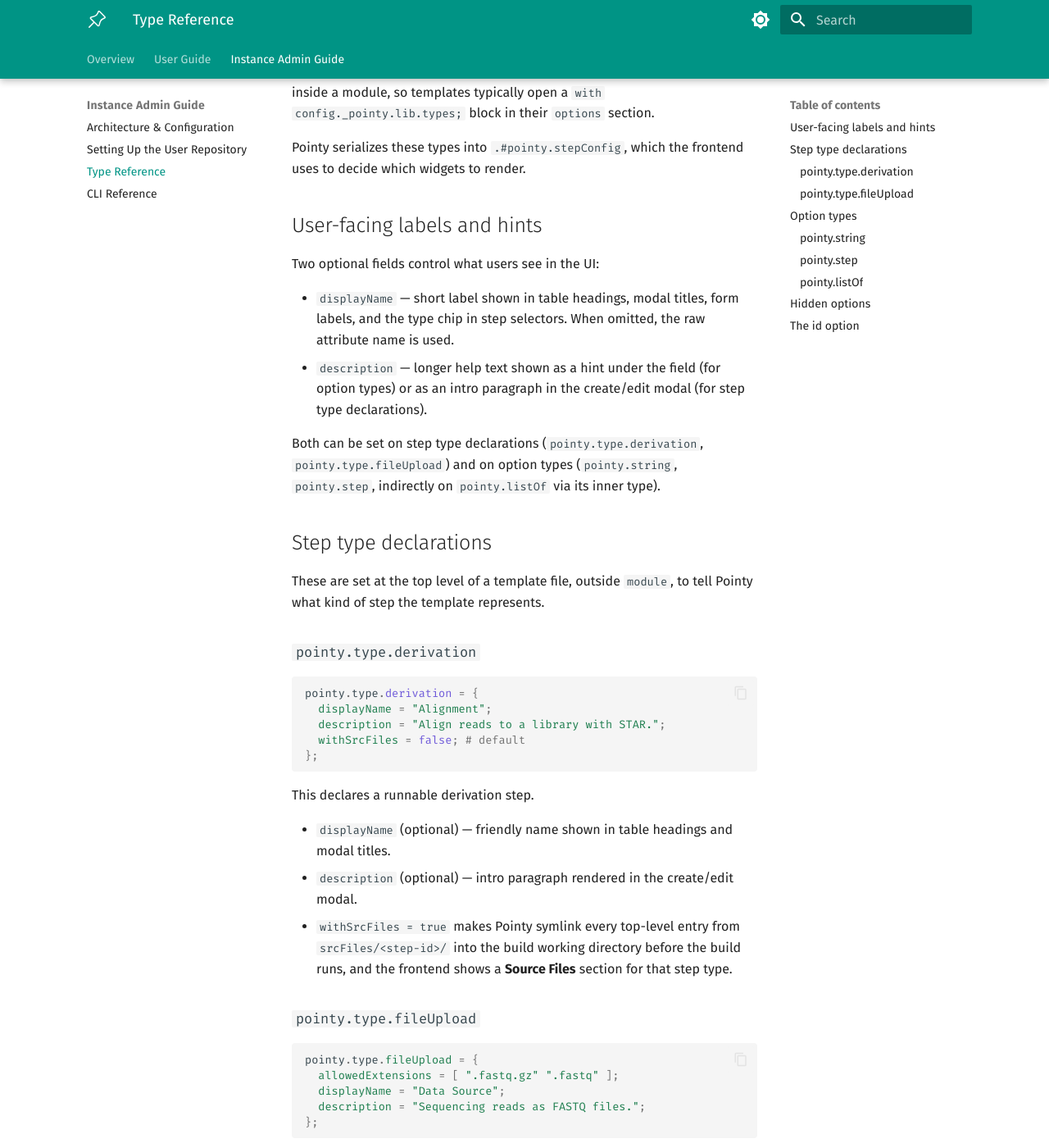
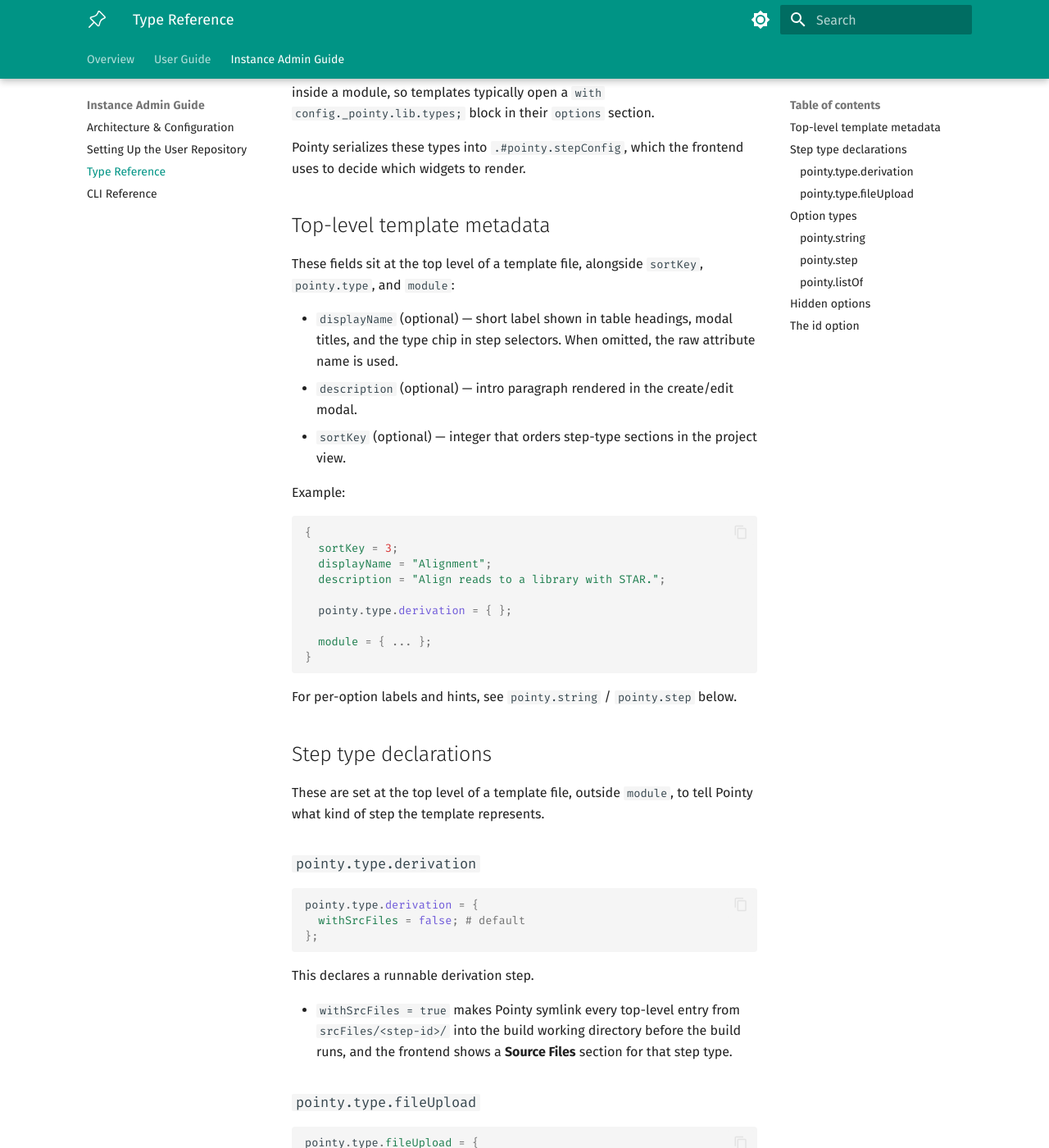
Before and after one commit to 421anon/pointy, an MkDocs documentation site: the page built from docs/pages/type-reference.md, in a window 1280 px wide and 1400 px high, scrolled down 220 px. Shown: the whole window at 82% size. Built offline with MkDocs 1.6.1 and Material for MkDocs 9.7.7, drawn with Linux system fonts in a browser that asks for light colours; some of the changed text lies outside the part shown.

Commit message:
Doc template displayName + description as top-level fields
Update the type reference and user-repo setup pages to show
`displayName`, `description`, and `sortKey` at the top of a template
file (alongside `pointy.type` and `module`) instead of nested inside
the type discriminator. Matches the schema move in pointy-stdlib.

````diff
--- a/docs/pages/type-reference.md
+++ b/docs/pages/type-reference.md
@@ -4,14 +4,29 @@
 
 Pointy serializes these types into `.#pointy.stepConfig`, which the frontend uses to decide which widgets to render.
 
-## User-facing labels and hints
+## Top-level template metadata
 
-Two optional fields control what users see in the UI:
+These fields sit at the top level of a template file, alongside `sortKey`, `pointy.type`, and `module`:
 
-- `displayName` — short label shown in table headings, modal titles, form labels, and the type chip in step selectors. When omitted, the raw attribute name is used.
-- `description` — longer help text shown as a hint under the field (for option types) or as an intro paragraph in the create/edit modal (for step type declarations).
+- `displayName` (optional) — short label shown in table headings, modal titles, and the type chip in step selectors. When omitted, the raw attribute name is used.
+- `description` (optional) — intro paragraph rendered in the create/edit modal.
+- `sortKey` (optional) — integer that orders step-type sections in the project view.
 
-Both can be set on step type declarations (`pointy.type.derivation`, `pointy.type.fileUpload`) and on option types (`pointy.string`, `pointy.step`, indirectly on `pointy.listOf` via its inner type).
+Example:
+
+```nix
+{
+  sortKey = 3;
+  displayName = "Alignment";
+  description = "Align reads to a library with STAR.";
+
+  pointy.type.derivation = { };
+
+  module = { ... };
+}
+```
+
+For per-option labels and hints, see `pointy.string` / `pointy.step` below.
 
 ## Step type declarations
 
@@ -21,16 +36,12 @@
 
 ```nix
 pointy.type.derivation = {
-  displayName = "Alignment";
-  description = "Align reads to a library with STAR.";
   withSrcFiles = false; # default
 };
 ```
 
 This declares a runnable derivation step.
 
-- `displayName` (optional) — friendly name shown in table headings and modal titles.
-- `description` (optional) — intro paragraph rendered in the create/edit modal.
 - `withSrcFiles = true` makes Pointy symlink every top-level entry from `srcFiles/<step-id>/` into the build working directory before the build runs, and the frontend shows a **Source Files** section for that step type.
 
 ### `pointy.type.fileUpload`
@@ -38,16 +49,12 @@
 ```nix
 pointy.type.fileUpload = {
   allowedExtensions = [ ".fastq.gz" ".fastq" ];
-  displayName = "Data Source";
-  description = "Sequencing reads as FASTQ files.";
 };
 ```
 
 This declares a file upload step.
 
 - `allowedExtensions` restricts the frontend file picker.
-- `displayName` (optional) — friendly name shown in table headings and modal titles.
-- `description` (optional) — intro paragraph rendered in the create/edit modal.
 - file-upload templates usually also declare an `uploaded` option of type `lib.types.package`; Pointy fills that option automatically.
 
 At build time, `cfg.uploaded` is a Nix store path pointing at the uploaded payload directory.
````
Also changed, not shown: docs/pages/user-repo-setup.md (+9 -6 lines).
